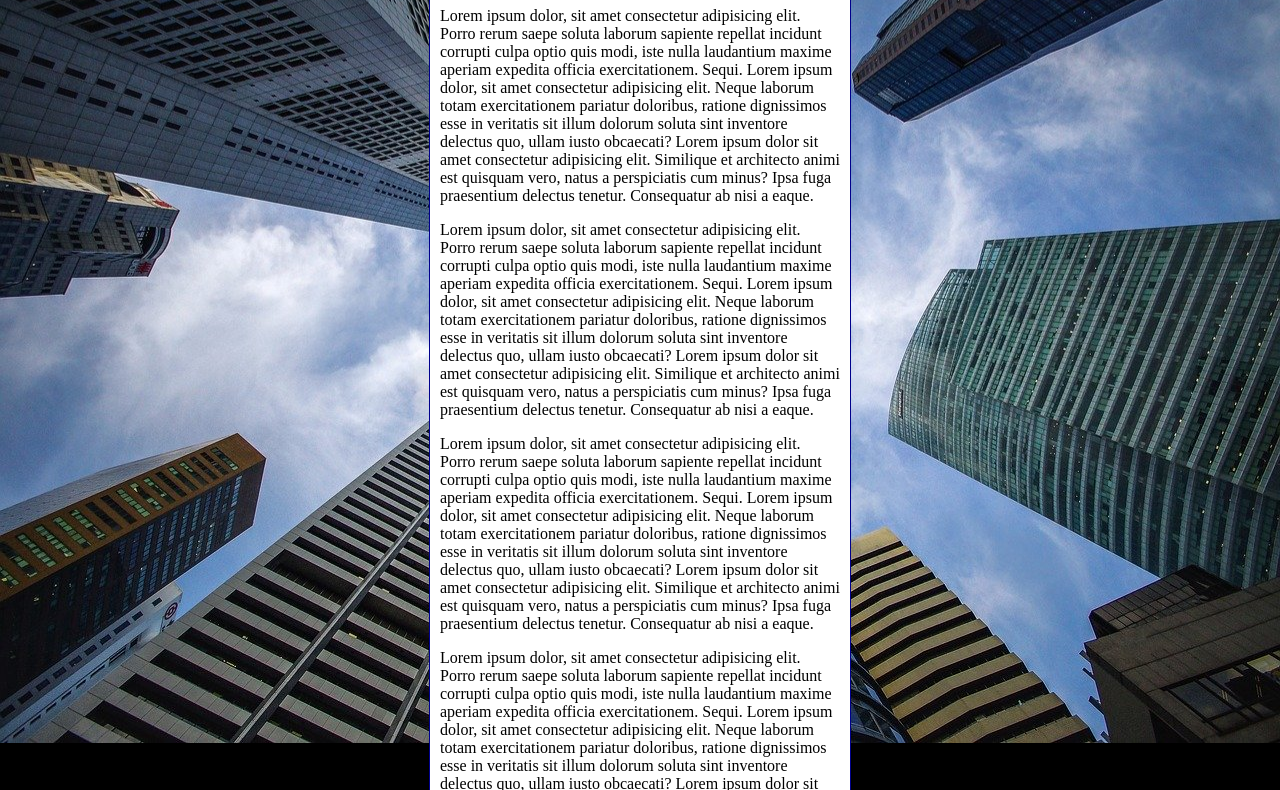
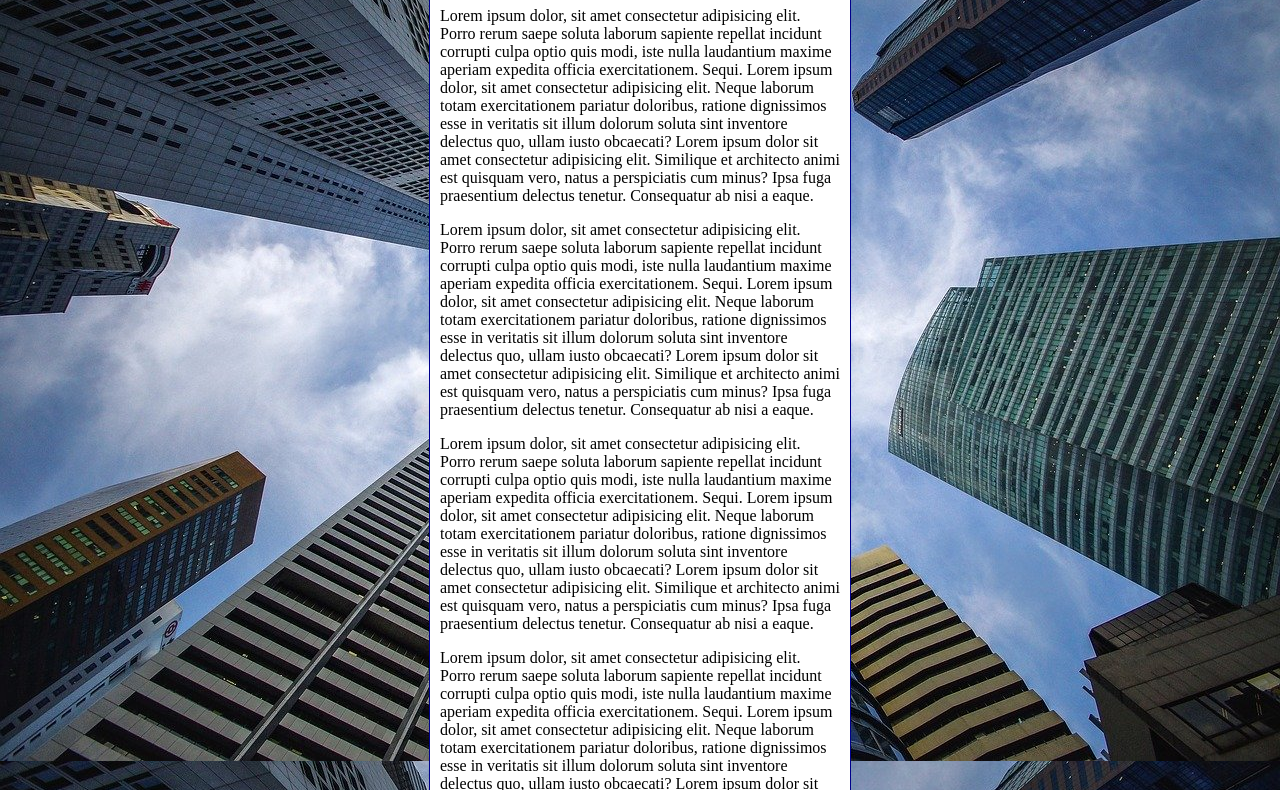
Before and after one commit to dns-oliveira/exercicios, a plain HTML site: page ex022/fundo006.html in a window 1280 px wide. Shown: the part 92-882 px from the top of the page. Drawn offline with Linux system fonts and the light colour scheme.

Commit message:
Update fundo006.html

```diff
--- a/ex022/fundo006.html
+++ b/ex022/fundo006.html
@@ -4,20 +4,28 @@
     <meta charset="UTF-8">
     <meta http-equiv="X-UA-Compatible" content="IE=edge">
     <meta name="viewport" content="width=device-width, initial-scale=1.0">
-    <title>Document</title>
+    <title>Fundo fixo de tela</title>
     <style>
         body {
             height: 100vh;
-            background-color: black;
+            /*background-color: black;
             background-image: url(imagens/wallpaper002.jpg);
             background-position: center center;
             background-repeat: no-repeat;
+            background-size: cover;
+            background-attachment: fixed;*/
+
+            /* Shothand - bacground
+               color > image > position > repeat > [size] > attachment
+            */
+
+            background: black url(imagens/wallpaper002.jpg) center center no-repeat fixed;
             background-size: cover;
         }
 
         main {
             background-color: white;
-            width: 400px;
+            max-width: 400px;
             padding: 10px;
             margin: auto;
             border: 1px solid darkblue;
```
